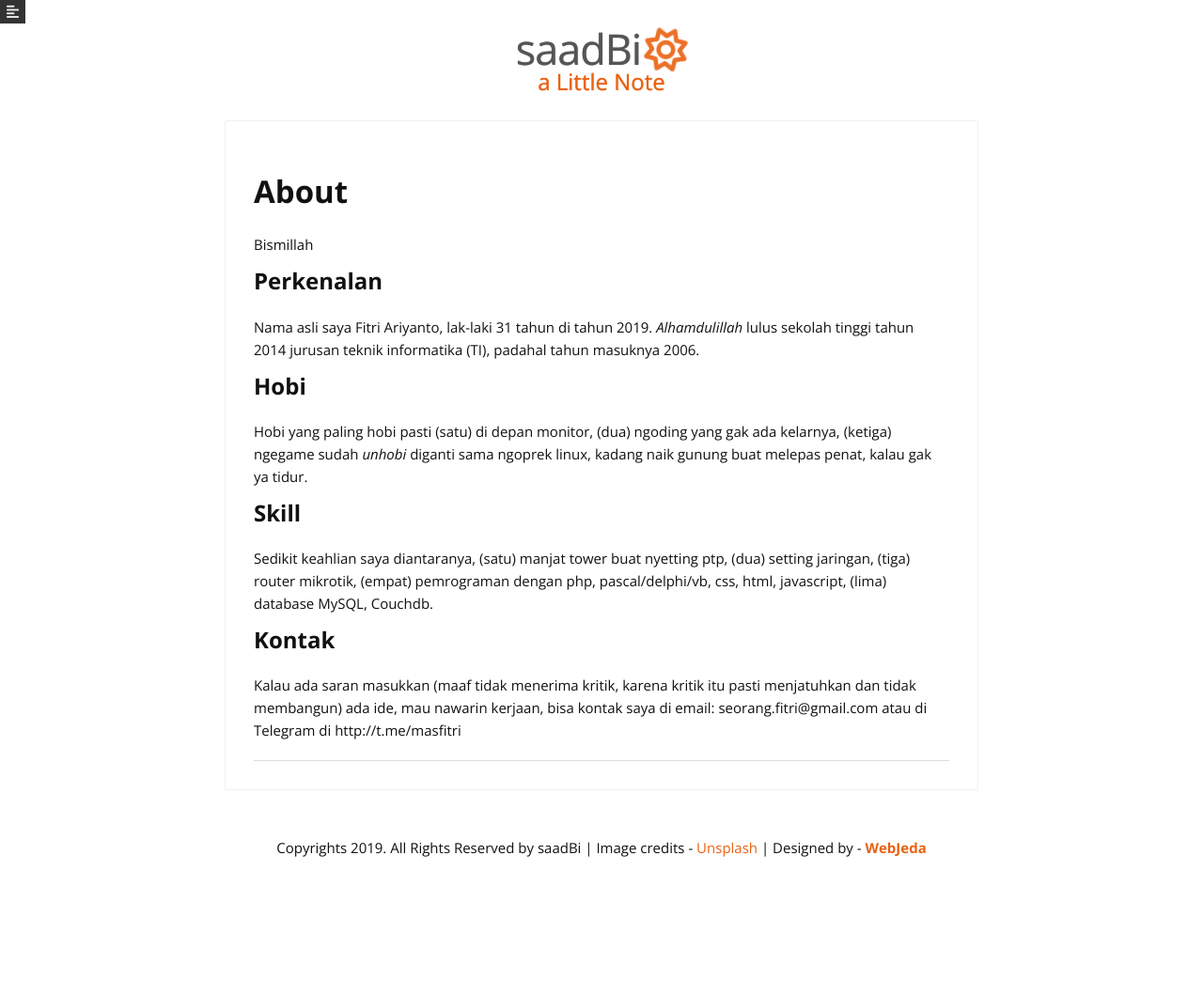
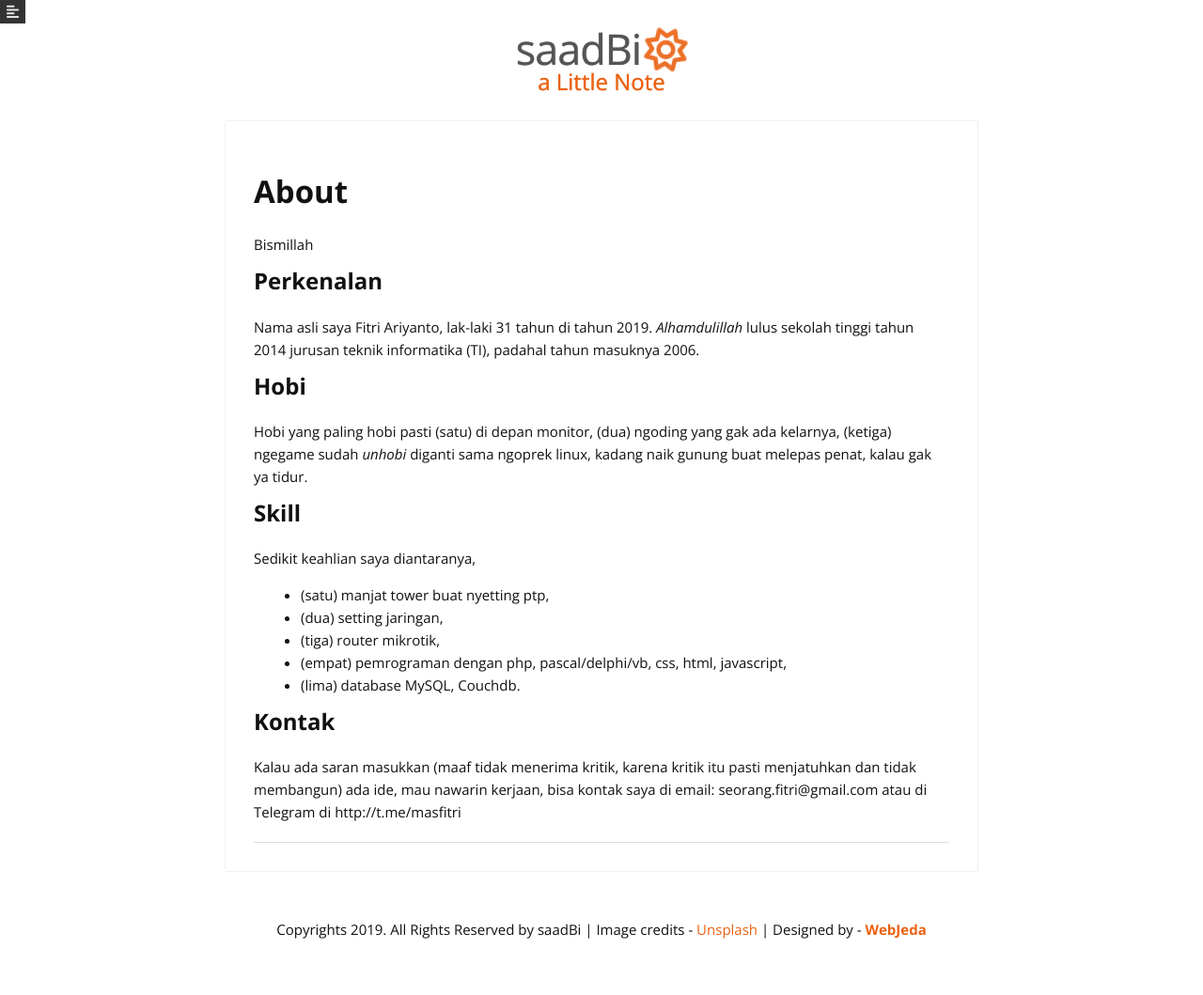
Before and after one commit to masari3/saadbi.github.io, a Jekyll site: the page built from _pages/about.md, in a window 1280 px wide. Shown: the whole page at 94% size. Built offline with Jekyll 4.4.1, drawn with Linux system fonts in a browser that asks for light colours; nearby versions of some CDN libraries; before the commit the page ends 972 px from its top, so only the background shows below that.

```diff
--- a/_pages/about.md
+++ b/_pages/about.md
@@ -16,7 +16,12 @@ Hobi yang paling hobi pasti (satu) di depan monitor, (dua) ngoding yang gak ada
 
 ## Skill
 
-Sedikit keahlian saya diantaranya, (satu) manjat tower buat nyetting ptp, (dua) setting jaringan, (tiga) router mikrotik, (empat) pemrograman dengan php, pascal/delphi/vb, css, html, javascript, (lima) database MySQL, Couchdb.
+Sedikit keahlian saya diantaranya,
+- (satu) manjat tower buat nyetting ptp,
+- (dua) setting jaringan,
+- (tiga) router mikrotik,
+- (empat) pemrograman dengan php, pascal/delphi/vb, css, html, javascript,
+- (lima) database MySQL, Couchdb.
 
 ## Kontak
 Kalau ada saran masukkan (maaf tidak menerima kritik, karena kritik itu pasti menjatuhkan dan tidak membangun) ada ide, mau nawarin kerjaan, bisa kontak saya di email: seorang.fitri@gmail.com atau di Telegram di http://t.me/masfitri
```
